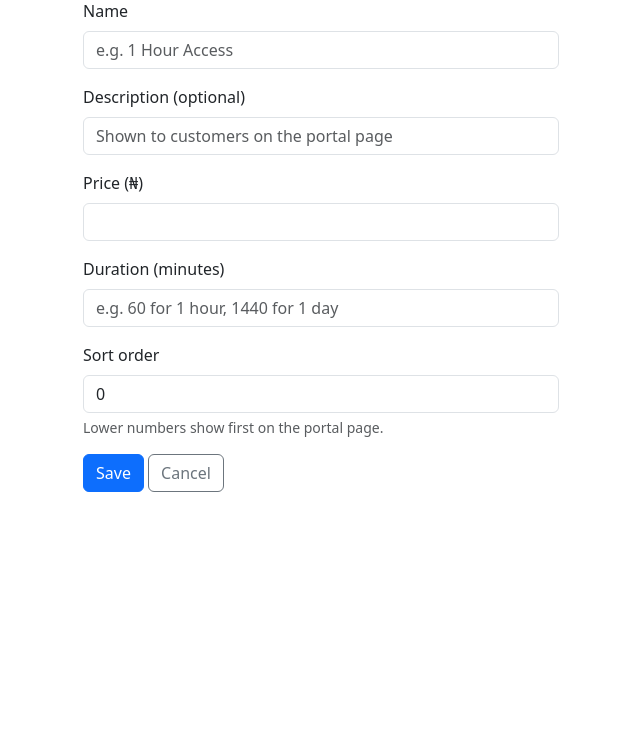
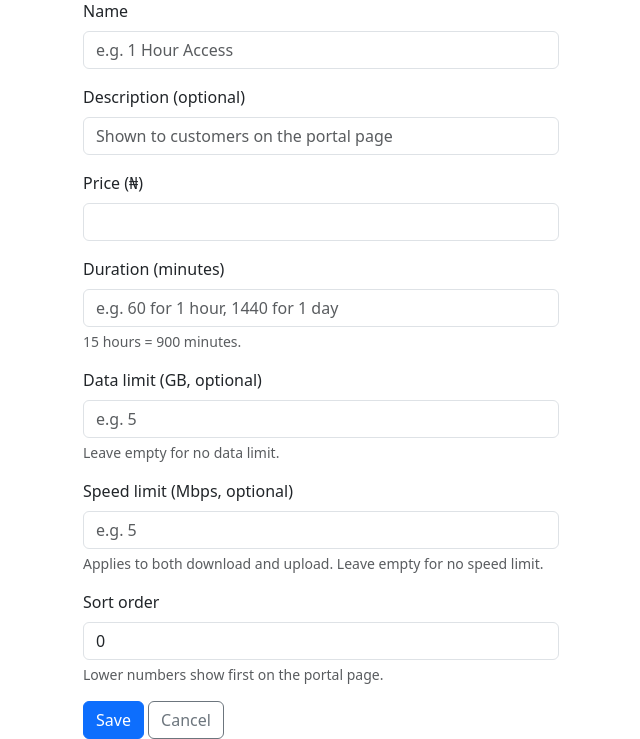
Before and after one commit to KINGSMALY1/KINGSMALY.V.1, a Flask app: page /admin/plans/new in a window 1280 px wide. Shown: the part 111-850 px from the top of the page, without its empty margins (319-959 px from the left). Before the commit the page ends 603 px from the top, so only its background shows below. Run offline with Flask 3, Linux system fonts and the light colour scheme; the visitor is signed in with stand-in values (Sample User, id 1).

Commit message:
Add optional fields for data and speed limits

```diff
--- a/app/templates/admin/plan_form.html
+++ b/app/templates/admin/plan_form.html
@@ -37,6 +37,23 @@
     <input type="number" min="1" name="duration_minutes" class="form-control" required
            value="{{ plan.duration_minutes if plan else '' }}"
            placeholder="e.g. 60 for 1 hour, 1440 for 1 day">
+    <div class="form-text">15 hours = 900 minutes.</div>
+</div>
+
+<div class="mb-3">
+    <label class="form-label">Data limit (GB, optional)</label>
+    <input type="number" step="0.01" min="0" name="data_limit_gb" class="form-control"
+           value="{{ '%g'|format(plan.data_limit_gb|float) if plan and plan.data_limit_gb else '' }}"
+           placeholder="e.g. 5">
+    <div class="form-text">Leave empty for no data limit.</div>
+</div>
+
+<div class="mb-3">
+    <label class="form-label">Speed limit (Mbps, optional)</label>
+    <input type="number" min="1" name="speed_limit_mbps" class="form-control"
+           value="{{ plan.speed_limit_mbps if plan and plan.speed_limit_mbps else '' }}"
+           placeholder="e.g. 5">
+    <div class="form-text">Applies to both download and upload. Leave empty for no speed limit.</div>
 </div>
 
 <div class="mb-3">
```
